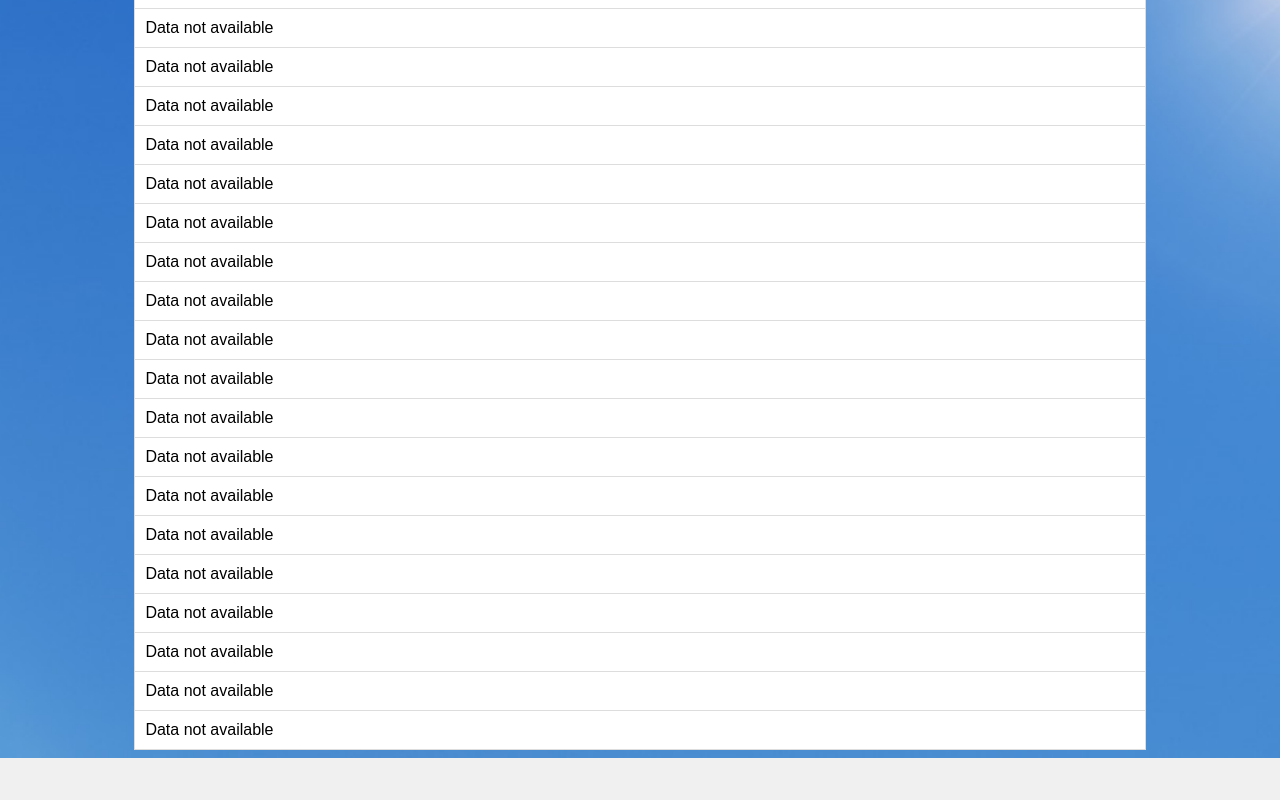
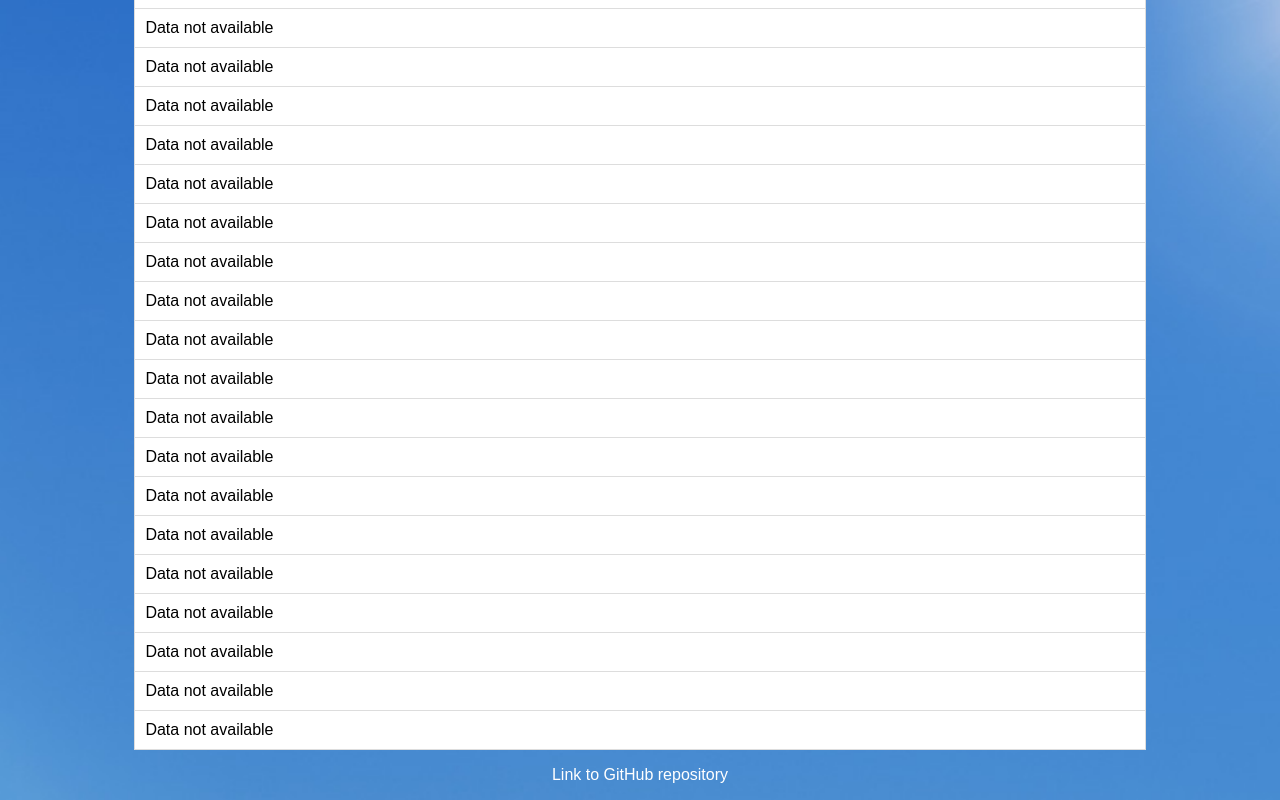
Before and after one commit to VeetiJoensuu/weather-app, a plain HTML site: page index.html in a window 1280 px wide. Shown: the part 595-1395 px from the top of the page. Before the commit the page ends 1353 px from the top, so only its background shows below. Drawn offline with Linux system fonts and the light colour scheme; no server answers.

Commit message:
update readme, add missing features

```diff
--- a/index.html
+++ b/index.html
@@ -7,14 +7,17 @@
     <link rel="stylesheet" href="style.css">
 </head>
 <body>
+    <header>
         <h1>Weather App</h1>
+    </header>
+    <main>
         <p><a href="https://openweathermap.org/">Weather data from OpenWeatherMap</a></p>
         <input type="text" id="cityInput" placeholder="Enter city name">
         <button onclick="addCity()">Add City</button>
         <table id="city-table">
             <thead>
                 <tr>
-                <th>City / Town  (click to open Wikipedia article)</th>
+                    <th>City / Town (click to open Wikipedia article)</th>
                     <th>Temperature</th>
                     <th>Description</th>
                     <th>Local Time & Date</th>
@@ -22,6 +25,10 @@
             </thead>
             <tbody></tbody>
         </table>
+    </main>
+    <footer>
+        <p><a href="https://github.com/VeetiJoensuu/weather_app">Link to GitHub repository</a></p>
+    </footer>
     <script src="functions.js"></script>
 </body>
 </html>
```
Also changed, not shown: style.css (line endings or trailing spaces), 1 other file. Lines whose indentation alone changed are shown as unchanged.
